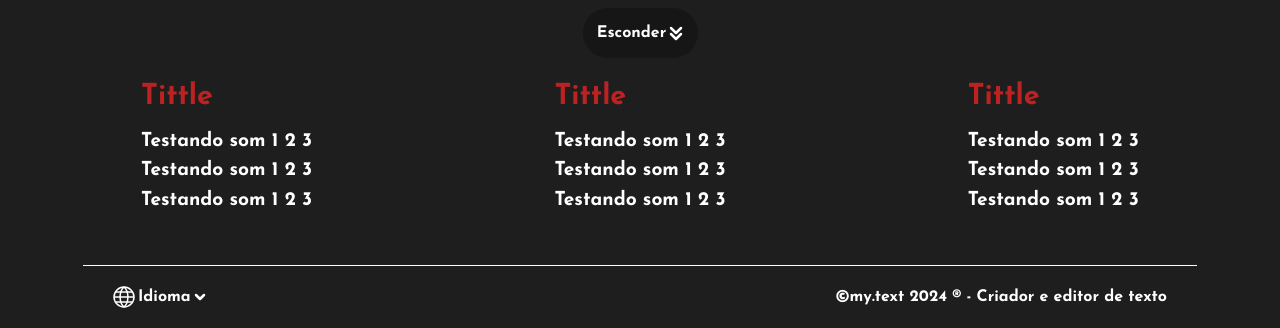
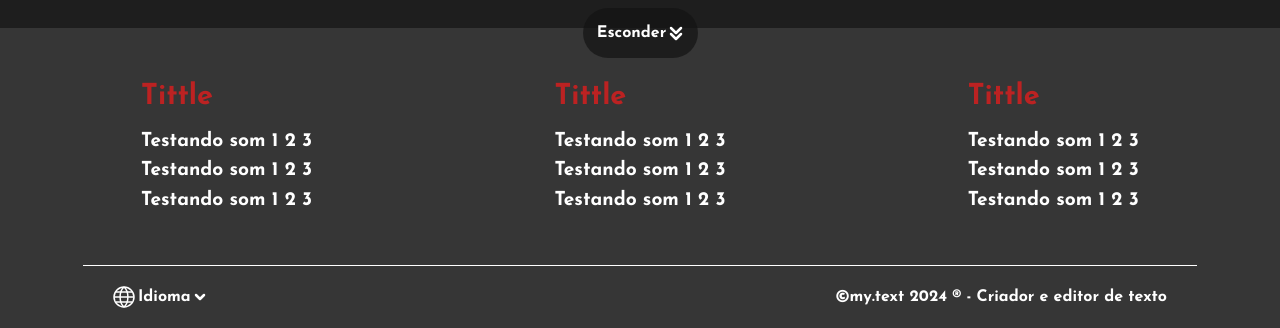
Before and after one commit to Thainno/convertPDF, a plain HTML site: page pages/home.html in a window 1280 px wide. Shown: the part 1602-1930 px from the top of the page. Drawn offline with Linux system fonts and the light colour scheme.

Commit message:
removed error in footer - ''

```diff
--- a/style/home.css
+++ b/style/home.css
@@ -167,7 +167,7 @@ footer{
     flex-direction: column;
     justify-content: space-between;
     align-items: center;
-    padding: 0 20px;''
+    padding: 0 20px;
     background-color: #363636;
     margin-top: 30px;
 }
```
